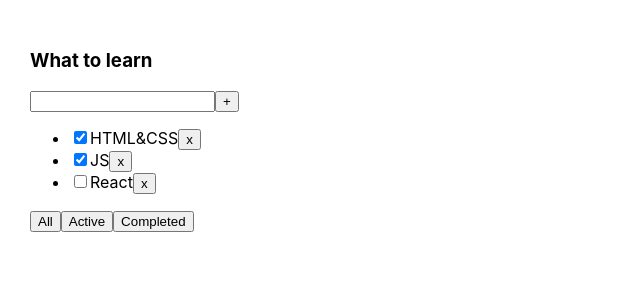
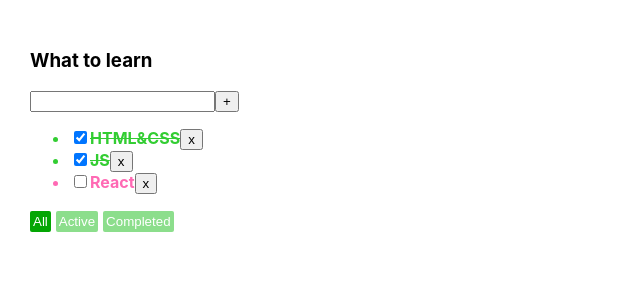
Before and after one commit to igor-minaev/it-incubator-todolist, a React (Create React App) app: page / in a window 1280 px wide. Shown: the top 300 px of the page, without its empty margins (0-640 px from the left). Built offline with nearby package versions, Linux system fonts and the light colour scheme.

Commit message:
add: lesson 4

```diff
--- a/src/App.css
+++ b/src/App.css
@@ -1,8 +1,39 @@
 .App {
-  padding: 30px;
-  display: flex;
+    padding: 30px;
+    display: flex;
 }
 
 .App > div {
-  margin-right: 50px;
+    margin-right: 50px;
 }
+
+.isDone {
+    text-decoration: line-through;
+    font-weight: bold;
+    color: limegreen;
+}
+
+.notIsDone {
+    font-weight: bold;
+    color: hotpink;
+}
+
+.btn {
+    color: white;
+    background-color: #8cde8c;
+    cursor: pointer;
+    border: none;
+    border-radius: 2px;
+    padding: 3px;
+    margin-right: 5px;
+}
+
+.active-btn {
+    background-color: #03a603;
+    color: white;
+}
+
+.error {
+    border: 2px solid hotpink;
+    outline: none;
+}
--- a/src/App.tsx
+++ b/src/App.tsx
@@ -43,6 +43,10 @@
         }
         setTasks([newTask, ...tasks])
     }
+
+    const changeTaskStatus = (taskId: string, isDone: boolean) => {
+        setTasks(tasks.map(t => taskId === t.id ? {...t, isDone} : t))
+    }
     const getFilteredTasks = (t: Array<TaskType>, f: FilterValuesType) => {
         let tasksForTodolist = t
         if (f === 'active') {
@@ -59,10 +63,12 @@
         <div className="App">
             <Todolist
                 title={todolistTitle}
+                filter={filter}
                 tasks={getFilteredTasks(tasks, filter)}
                 removeTask={removeTask}
                 changeFilter={changeFilter}
                 addTask={addTask}
+                changeTaskStatus={changeTaskStatus}
             />
         </div>
     );
--- a/src/Todolist.tsx
+++ b/src/Todolist.tsx
@@ -8,49 +8,67 @@
 }
 type TodolistPropsType = {
     title: string
+    filter: FilterValuesType
     tasks: Array<TaskType>
     removeTask: (taskId: string) => void
     changeFilter: (filter: FilterValuesType) => void
     addTask: (title: string) => void
+    changeTaskStatus: (taskId: string, isDone: boolean) => void
 }
 const Todolist = (props: TodolistPropsType) => {
         const [title, setTitle] = useState('')
+        const [error, setError] = useState<boolean>(false)
         const tasksList = props.tasks.map(t => {
             const removeTask = () => props.removeTask(t.id)
+            const changeTaskStatus = (e: ChangeEvent<HTMLInputElement>) => props.changeTaskStatus(t.id, e.currentTarget.checked)
             return (
-                <li key={t.id}>
-                    <input type="checkbox" checked={t.isDone}/>
+                <li key={t.id} className={t.isDone ? 'isDone' : 'notIsDone'}>
+                    <input
+                        type="checkbox"
+                        checked={t.isDone}
+                        onChange={changeTaskStatus}/>
                     <span>{t.title}</span>
                     <button onClick={removeTask}>x</button>
                 </li>
             )
         })
         const addTask = () => {
-            const trimedTitle = title.trim()
-            if (trimedTitle) {
-                props.addTask(trimedTitle)
+            const trimmedTitle = title.trim()
+            if (trimmedTitle) {
+                props.addTask(trimmedTitle)
+            } else {
+                setError(true)
             }
             setTitle('')
         }
         const handlerCreator = (filter: FilterValuesType) => () => props.changeFilter(filter)
         const onEnterDownAddTask = (e: KeyboardEvent<HTMLInputElement>) => e.key === 'Enter' && addTask()
-        const onChangeSetLocalTitle = (e: ChangeEvent<HTMLInputElement>) => setTitle(e.currentTarget.value)
+        const onChangeSetLocalTitle = (e: ChangeEvent<HTMLInputElement>) => {
+            error && setError(false)
+            setTitle(e.currentTarget.value)
+        }
+        const errorMessage = error ? <div style={{fontWeight: 'bold', color: 'hotpink'}}>Title is required!</div> : null
         return (
             <div>
                 <h3>{props.title}</h3>
                 <div>
-                    <input
-                        onChange={onChangeSetLocalTitle} value={title}
-                        onKeyDown={onEnterDownAddTask}/>
+                    <input className={error ? 'error' : ''}
+                           onChange={onChangeSetLocalTitle} value={title}
+                           onKeyDown={onEnterDownAddTask}/>
                     <button onClick={addTask}>+</button>
+                    {errorMessage}
                 </div>
-                <ul>
-                    {tasksList}
-                </ul>
+                    {tasksList.length ? <ul>{tasksList}</ul> : <span>Your taskslist is empty!</span>}
                 <div>
-                    <button onClick={handlerCreator('all')}>All</button>
-                    <button onClick={handlerCreator('active')}>Active</button>
-                    <button onClick={handlerCreator('completed')}>Completed</button>
+                    <button className={props.filter === 'all' ? 'btn active-btn' : 'btn'}
+                            onClick={handlerCreator('all')}>All
+                    </button>
+                    <button className={props.filter === 'active' ? 'btn active-btn' : 'btn'}
+                            onClick={handlerCreator('active')}>Active
+                    </button>
+                    <button className={props.filter === 'completed' ? 'btn active-btn' : 'btn'}
+                            onClick={handlerCreator('completed')}>Completed
+                    </button>
                 </div>
             </div>
         )
```
